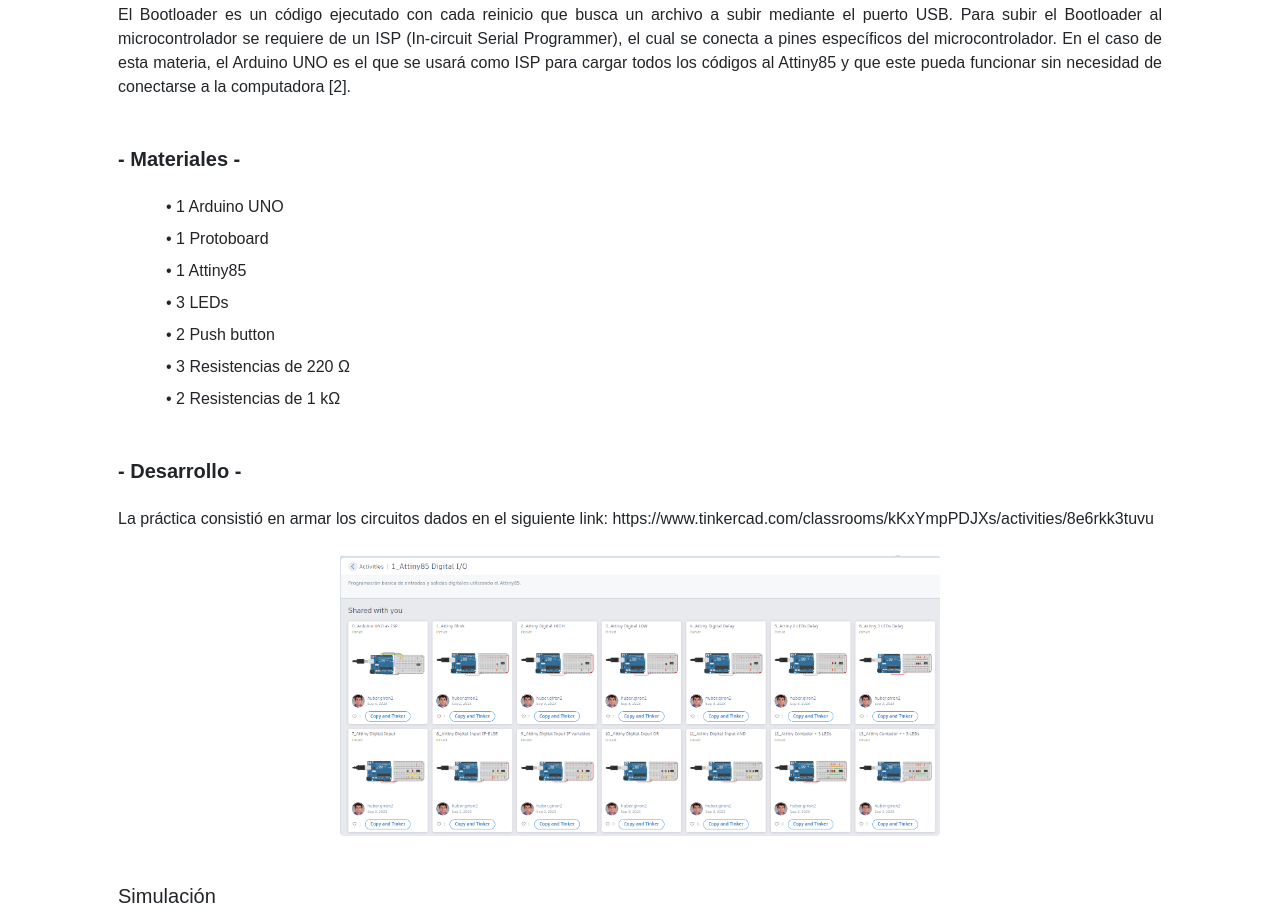
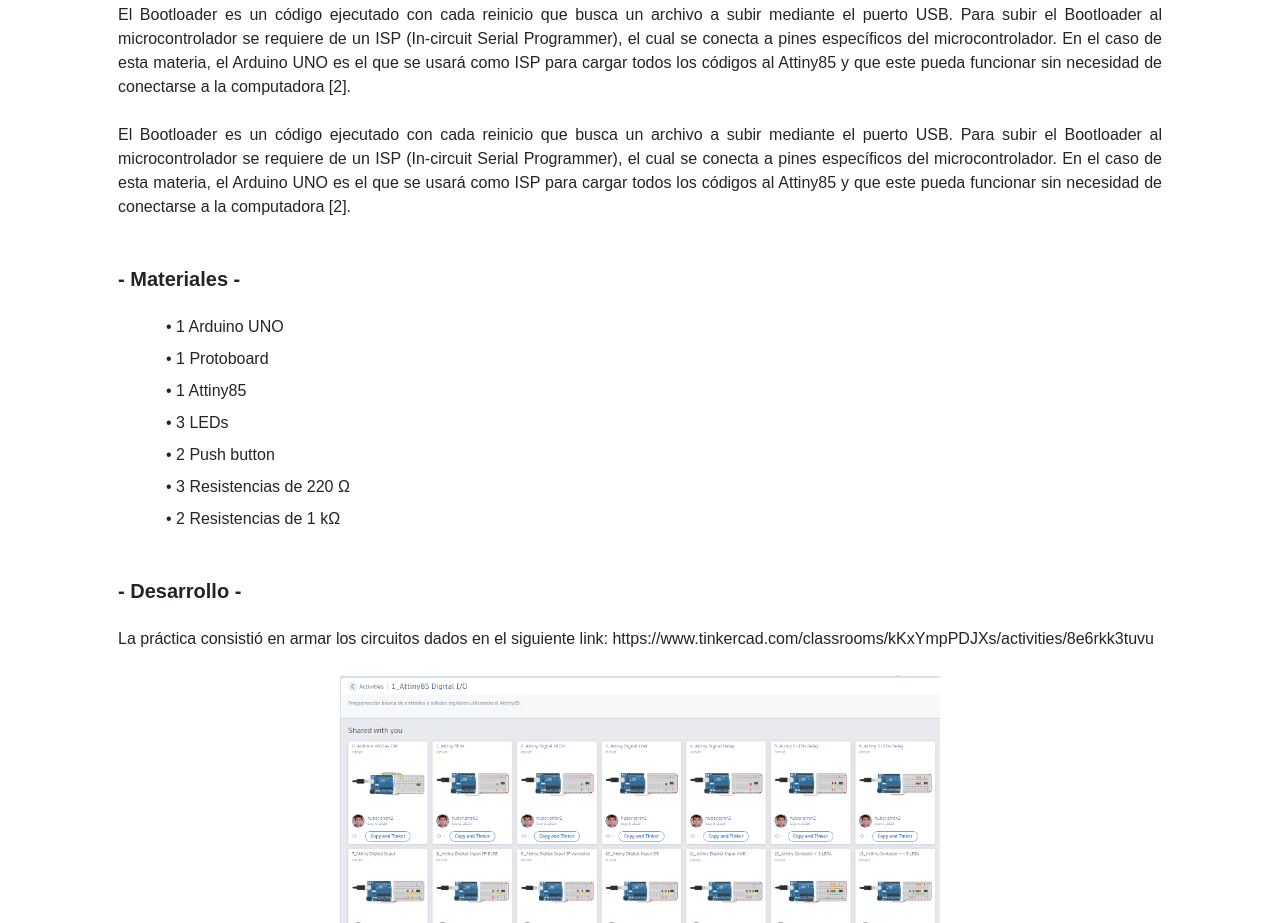
Before and after one commit to Monterrubia/ejemplo_portafolio-main, a plain HTML site: page 3practica/index.html in a window 1280 px wide. Shown: the part 1320-2243 px from the top of the page. Drawn offline with nearby package versions, Linux system fonts and the light colour scheme.

Commit message:
segundo cambio

```diff
--- a/3practica/index.html
+++ b/3practica/index.html
@@ -100,6 +100,10 @@
                             USB. Para subir el Bootloader al microcontrolador se requiere de un ISP (In-circuit Serial Programmer), el cual se
                             conecta a pines específicos del microcontrolador. En el caso de esta materia, el Arduino UNO es el que se usará como ISP
                             para cargar todos los códigos al Attiny85 y que este pueda funcionar sin necesidad de conectarse a la computadora [2].</p>
+                            <p class="fs-6 mb-4">El Bootloader es un código ejecutado con cada reinicio que busca un archivo a subir mediante el puerto
+                                USB. Para subir el Bootloader al microcontrolador se requiere de un ISP (In-circuit Serial Programmer), el cual se
+                                conecta a pines específicos del microcontrolador. En el caso de esta materia, el Arduino UNO es el que se usará como ISP
+                                para cargar todos los códigos al Attiny85 y que este pueda funcionar sin necesidad de conectarse a la computadora [2].</p>
 
                         <p id="materiales">
                         <h2 class="fw-bolder mb-4 mt-5 fs-5" >- Materiales -</h2>
```
